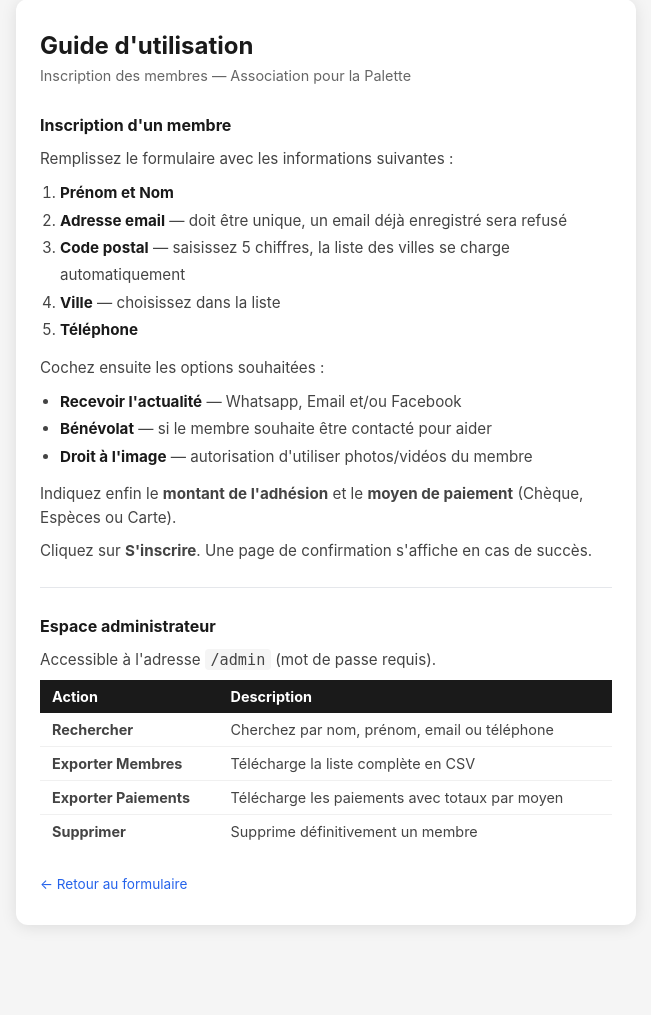
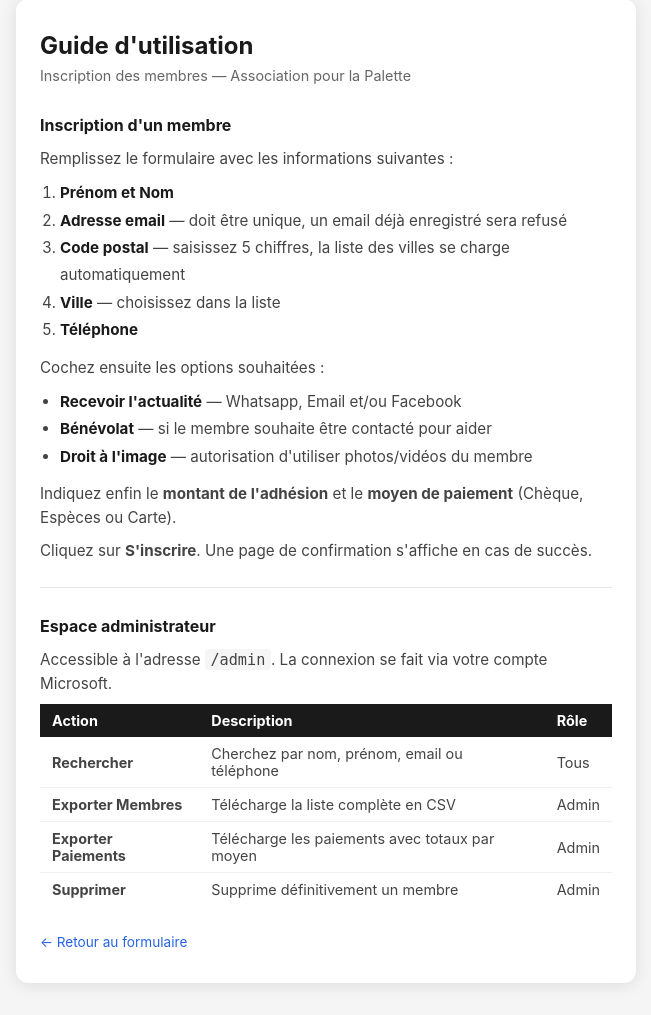
Before and after one commit to alexandreweiss/mesadherents, a Flask app: page /guide in a window 1280 px wide. Shown: the part 33-1048 px from the top of the page, without its empty margins (314-965 px from the left). Before the commit the page ends 960 px from the top, so only its background shows below. Run offline with Flask 3, Linux system fonts and the light colour scheme.

Commit message:
docs: update README and guide with Entra ID auth info
Co-Authored-By: Claude Sonnet 4.6 <noreply@anthropic.com>

```diff
--- a/templates/guide.html
+++ b/templates/guide.html
@@ -70,16 +70,16 @@
     <hr class="divider">
 
     <h2>Espace administrateur</h2>
-    <p>Accessible à l'adresse <code style="background:#f5f5f5;padding:0.1rem 0.35rem;border-radius:4px;">/admin</code> (mot de passe requis).</p>
+    <p>Accessible à l'adresse <code style="background:#f5f5f5;padding:0.1rem 0.35rem;border-radius:4px;">/admin</code>. La connexion se fait via votre compte Microsoft.</p>
     <table>
       <thead>
-        <tr><th>Action</th><th>Description</th></tr>
+        <tr><th>Action</th><th>Description</th><th>Rôle</th></tr>
       </thead>
       <tbody>
-        <tr><td><strong>Rechercher</strong></td><td>Cherchez par nom, prénom, email ou téléphone</td></tr>
-        <tr><td><strong>Exporter Membres</strong></td><td>Télécharge la liste complète en CSV</td></tr>
-        <tr><td><strong>Exporter Paiements</strong></td><td>Télécharge les paiements avec totaux par moyen</td></tr>
-        <tr><td><strong>Supprimer</strong></td><td>Supprime définitivement un membre</td></tr>
+        <tr><td><strong>Rechercher</strong></td><td>Cherchez par nom, prénom, email ou téléphone</td><td>Tous</td></tr>
+        <tr><td><strong>Exporter Membres</strong></td><td>Télécharge la liste complète en CSV</td><td>Admin</td></tr>
+        <tr><td><strong>Exporter Paiements</strong></td><td>Télécharge les paiements avec totaux par moyen</td><td>Admin</td></tr>
+        <tr><td><strong>Supprimer</strong></td><td>Supprime définitivement un membre</td><td>Admin</td></tr>
       </tbody>
     </table>
 
```
Also changed, not shown: README.md.
